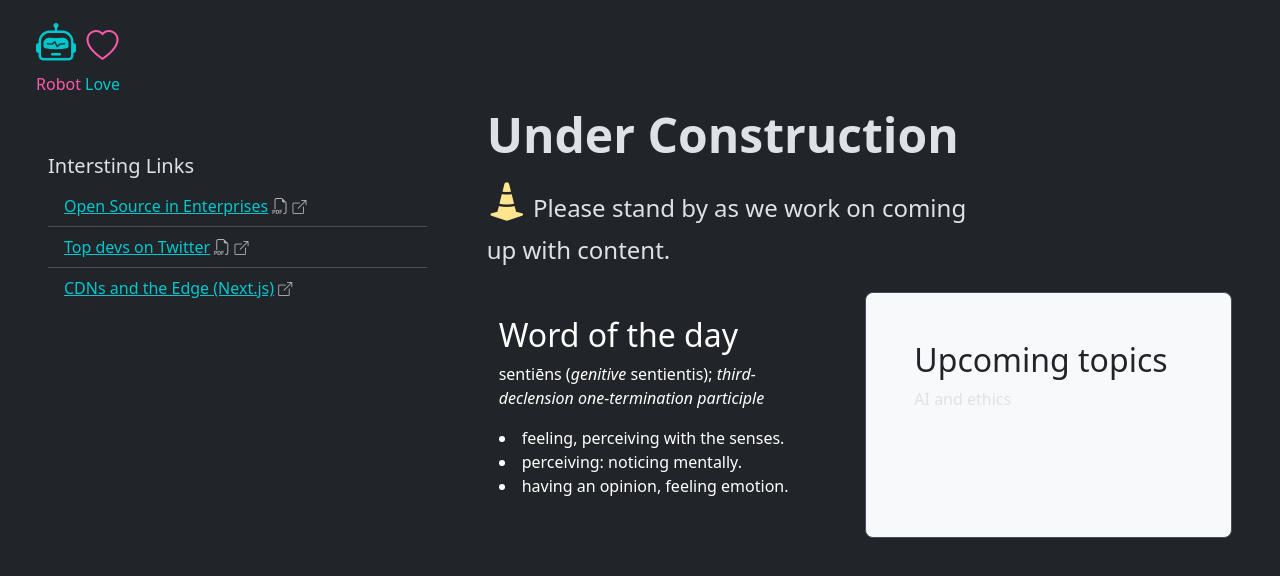
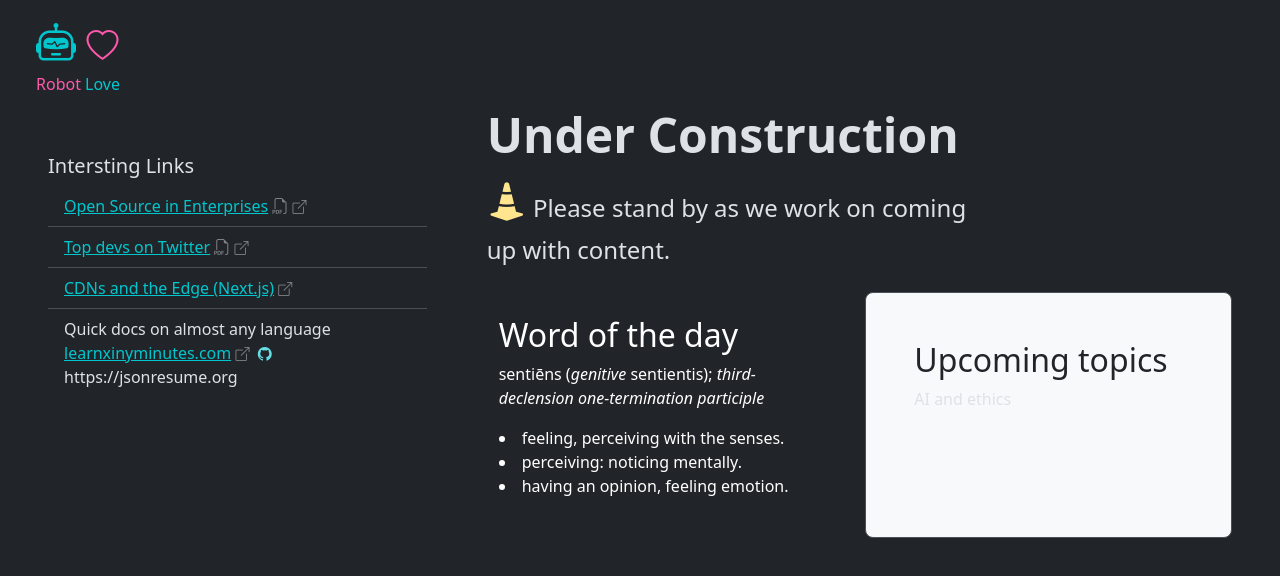
Before and after one commit to imaPheven/static-site, a React (Create React App) app: page / in a window 1280 px wide. Shown: the top 576 px of the page. Built offline with nearby package versions, Linux system fonts and the light colour scheme.

Commit message:
added a few links

```diff
--- a/src/components/home.js
+++ b/src/components/home.js
@@ -10,17 +10,32 @@ export default function Home() {
               <li class="list-group-item">
                 <a target="_blank" rel="noreferrer" class="text-primary" href="https://project.linuxfoundation.org/hubfs/LF%20Research/Roadmap%20to%20Improve%20Enterprise%20OS%20Dev%20-%20Report.pdf?hsLang=en">
                   Open Source in Enterprises
-                </a> <span class="text-body-secondary"><i class="bi bi-filetype-pdf"></i> <small><i class="bi bi-box-arrow-up-right"></i></small></span>
+                </a> <span class="text-body-tertiary"><i class="bi bi-filetype-pdf"></i> <small><i class="bi bi-box-arrow-up-right"></i></small></span>
               </li>
               <li class="list-group-item">
                 <a target="_blank" rel="noreferrer" class="text-primary" href="https://shuffle.dev/top100-profiles-for-web-devs.pdf">
                  Top devs on Twitter
-                </a> <span class="text-body-secondary"><i class="bi bi-filetype-pdf"></i> <small><i class="bi bi-box-arrow-up-right"></i></small></span>
+                </a> <span class="text-body-tertiary"><i class="bi bi-filetype-pdf"></i> <small><i class="bi bi-box-arrow-up-right"></i></small></span>
               </li>
               <li class="list-group-item">
                 <a target="_blank" rel="noreferrer" class="text-primary" href="https://nextjs.org/learn/foundations/how-nextjs-works/cdns-and-edge">
                  CDNs and the Edge (Next.js)
-                </a> <span class="text-body-secondary"><small><i class="bi bi-box-arrow-up-right"></i></small></span>
+                </a> <span class="text-body-tertiary"><small><i class="bi bi-box-arrow-up-right"></i></small></span>
+              </li>
+              <li class="list-group-item">
+                <div>Quick docs on almost any language</div>
+
+                <a target="_blank" rel="noreferrer" class="text-primary" href="https://learnxinyminutes.com/">
+                learnxinyminutes.com
+                </a> <span class="text-body-tertiary">
+                    <small>
+                      <i class="bi bi-box-arrow-up-right"></i>
+                    </small>
+                    &nbsp;&nbsp;<a target="_blank" rel="noreferrer" class="text-primary-emphasis" href="https://github.com/adambard/learnxinyminutes-docs">
+                  <small><i class="bi bi-github"></i></small>
+                </a>
+                    </span>
+                    https://jsonresume.org
               </li>
             </ul>
           </div>
```
